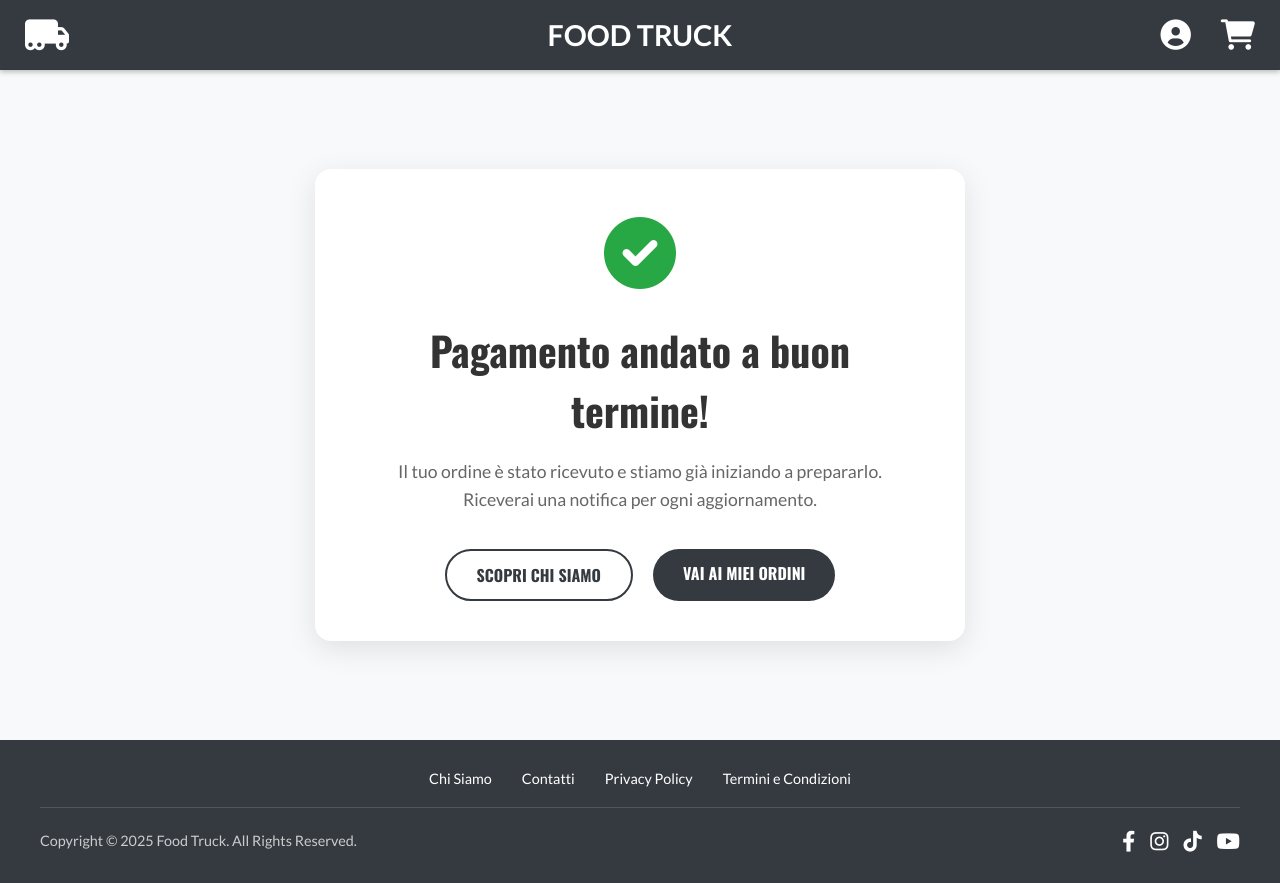
After one commit to alessiobifulco/FoodTruckWeb, a PHP site: page /order_success.php in a window 1280 px wide. The commit adds this page. Run offline with PHP 8.4, Linux system fonts and the light colour scheme; the visitor is signed in with stand-in values (Sample User, id 1).

Commit message:
fix processing order error add order confirmation mod storage of the order fix cart icon logic update checkout with firt order discount logic

```diff
--- /dev/null
+++ b/public/css/order_success.css
@@ -0,0 +1,72 @@
+.success-container {
+    display: flex;
+    justify-content: center;
+    align-items: center;
+    text-align: center;
+    padding: 60px 20px;
+    min-height: calc(100vh - 250px);
+}
+
+.success-card {
+    background-color: white;
+    padding: 40px 50px;
+    border-radius: 16px;
+    box-shadow: 0 8px 30px rgba(0, 0, 0, 0.1);
+    max-width: 550px;
+}
+
+.success-icon {
+    font-size: 4.5rem;
+    color: #28a745;
+    margin-bottom: 25px;
+}
+
+.success-card h1 {
+    font-family: 'Oswald', sans-serif;
+    font-size: 2.5rem;
+    margin: 0 0 15px 0;
+    color: #333;
+}
+
+.success-card p {
+    color: #666;
+    margin-bottom: 35px;
+    font-size: 1.1rem;
+    line-height: 1.6;
+}
+
+.success-actions {
+    display: flex;
+    justify-content: center;
+    gap: 20px;
+    flex-wrap: wrap;
+}
+
+.btn-primary,
+.btn-secondary {
+    display: inline-block;
+    padding: 12px 30px;
+    border-radius: 50px;
+    text-decoration: none;
+    font-weight: bold;
+    font-family: 'Oswald', sans-serif;
+    text-transform: uppercase;
+    transition: transform 0.2s ease, box-shadow 0.2s ease;
+}
+
+.btn-primary {
+    background-color: #343a40;
+    color: white;
+}
+
+.btn-secondary {
+    background-color: transparent;
+    color: #343a40;
+    border: 2px solid #343a40;
+}
+
+.btn-primary:hover,
+.btn-secondary:hover {
+    transform: translateY(-3px);
+    box-shadow: 0 4px 15px rgba(0, 0, 0, 0.1);
+}
--- a/public/menu.php
+++ b/public/menu.php
@@ -139,19 +139,19 @@ if ($result_ingredienti) {
             <div class="ingredient-category" data-categoria="proteina">
                 <h4 id="proteina-title">Scegli la Proteina</h4>
                 <?php foreach ($ingredienti_per_categoria['proteina'] ?? [] as $ingrediente): ?>
-                    <label class="ingredient-option"><input type="checkbox" name="proteina" data-nome="<?php echo htmlspecialchars($ingrediente['nome']); ?>"> <span><?php echo htmlspecialchars($ingrediente['nome']); ?></span></label>
+                    <label class="ingredient-option"><input type="checkbox" name="proteina[]" data-nome="<?php echo htmlspecialchars($ingrediente['nome']); ?>"> <span><?php echo htmlspecialchars($ingrediente['nome']); ?></span></label>
                 <?php endforeach; ?>
             </div>
             <div class="ingredient-category" data-categoria="contorno">
                 <h4 id="contorno-title">Scegli il Contorno</h4>
                 <?php foreach ($ingredienti_per_categoria['contorno'] ?? [] as $ingrediente): ?>
-                    <label class="ingredient-option"><input type="checkbox" name="contorno" data-nome="<?php echo htmlspecialchars($ingrediente['nome']); ?>"> <span><?php echo htmlspecialchars($ingrediente['nome']); ?></span></label>
+                    <label class="ingredient-option"><input type="checkbox" name="contorno[]" data-nome="<?php echo htmlspecialchars($ingrediente['nome']); ?>"> <span><?php echo htmlspecialchars($ingrediente['nome']); ?></span></label>
                 <?php endforeach; ?>
             </div>
             <div class="ingredient-category" data-categoria="salsa">
                 <h4 id="salsa-title">Scegli la Salsa</h4>
                 <?php foreach ($ingredienti_per_categoria['salsa'] ?? [] as $ingrediente): ?>
-                    <label class="ingredient-option"><input type="checkbox" name="salsa" data-nome="<?php echo htmlspecialchars($ingrediente['nome']); ?>"> <span><?php echo htmlspecialchars($ingrediente['nome']); ?></span></label>
+                    <label class="ingredient-option"><input type="checkbox" name="salsa[]" data-nome="<?php echo htmlspecialchars($ingrediente['nome']); ?>"> <span><?php echo htmlspecialchars($ingrediente['nome']); ?></span></label>
                 <?php endforeach; ?>
             </div>
         </div>
--- /dev/null
+++ b/public/order_success.php
@@ -0,0 +1,32 @@
+<?php
+require_once __DIR__ . '/../vendor/autoload.php';
+require_once __DIR__ . '/../config/db.php';
+
+if (session_status() == PHP_SESSION_NONE) {
+    session_start();
+}
+if (!isset($_SESSION['user_id'])) {
+    header('Location: login.php');
+    exit;
+}
+
+$page_title = "Ordine Confermato!";
+include_once __DIR__ . '/../templates/header.php';
+?>
+<link rel="stylesheet" href="css/order_success.css">
+
+<main class="success-container">
+    <div class="success-card">
+        <div class="success-icon">
+            <i class="fas fa-check-circle"></i>
+        </div>
+        <h1>Pagamento andato a buon termine!</h1>
+        <p>Il tuo ordine è stato ricevuto e stiamo già iniziando a prepararlo. Riceverai una notifica per ogni aggiornamento.</p>
+        <div class="success-actions">
+            <a href="whoweare.php" class="btn-secondary">Scopri chi siamo</a>
+            <a href="account.php" class="btn-primary">Vai ai miei ordini</a>
+        </div>
+    </div>
+</main>
+
+<?php include_once __DIR__ . '/../templates/footer.php'; ?>
```
Also changed, not shown: public/checkout.php (+55 -13 lines), public/js/checkout.js (+36 -1 lines), public/js/menu.js (+19 -18 lines), public/process_order.php (added, +84 -0 lines).
